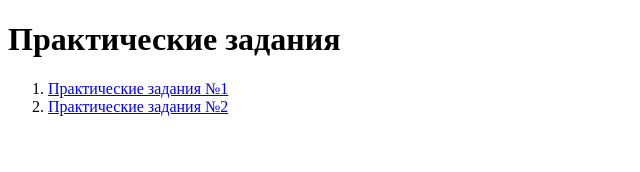
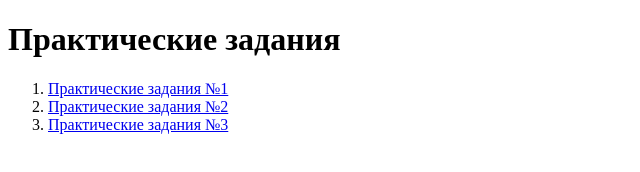
Before and after one commit to Vera-Zinovich/web, a plain HTML site: page index.html in a window 1280 px wide. Shown: the whole page, without its empty margins (0-640 px from the left). Drawn offline with Linux system fonts and the light colour scheme.

Commit message:
Add files via upload

```diff
--- a/index.html
+++ b/index.html
@@ -10,6 +10,7 @@
     <ol>
         <li><a href="task1.html">Практические задания №1</a></li>
     <li><a href="task2.html">Практические задания №2</a></li>
+    <li><a href="task3.html">Практические задания №3</a></li>
 
     </ol>
 
```
